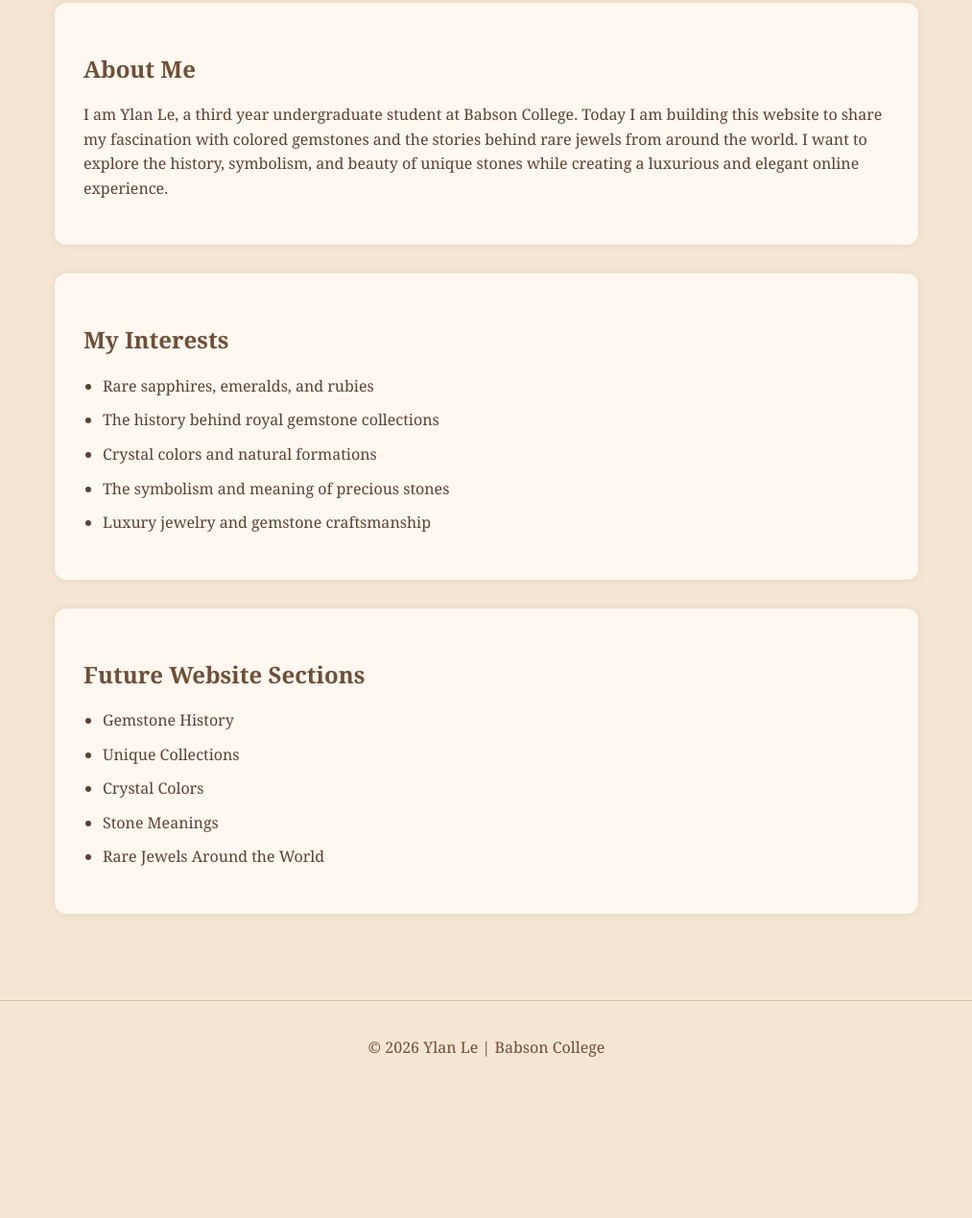
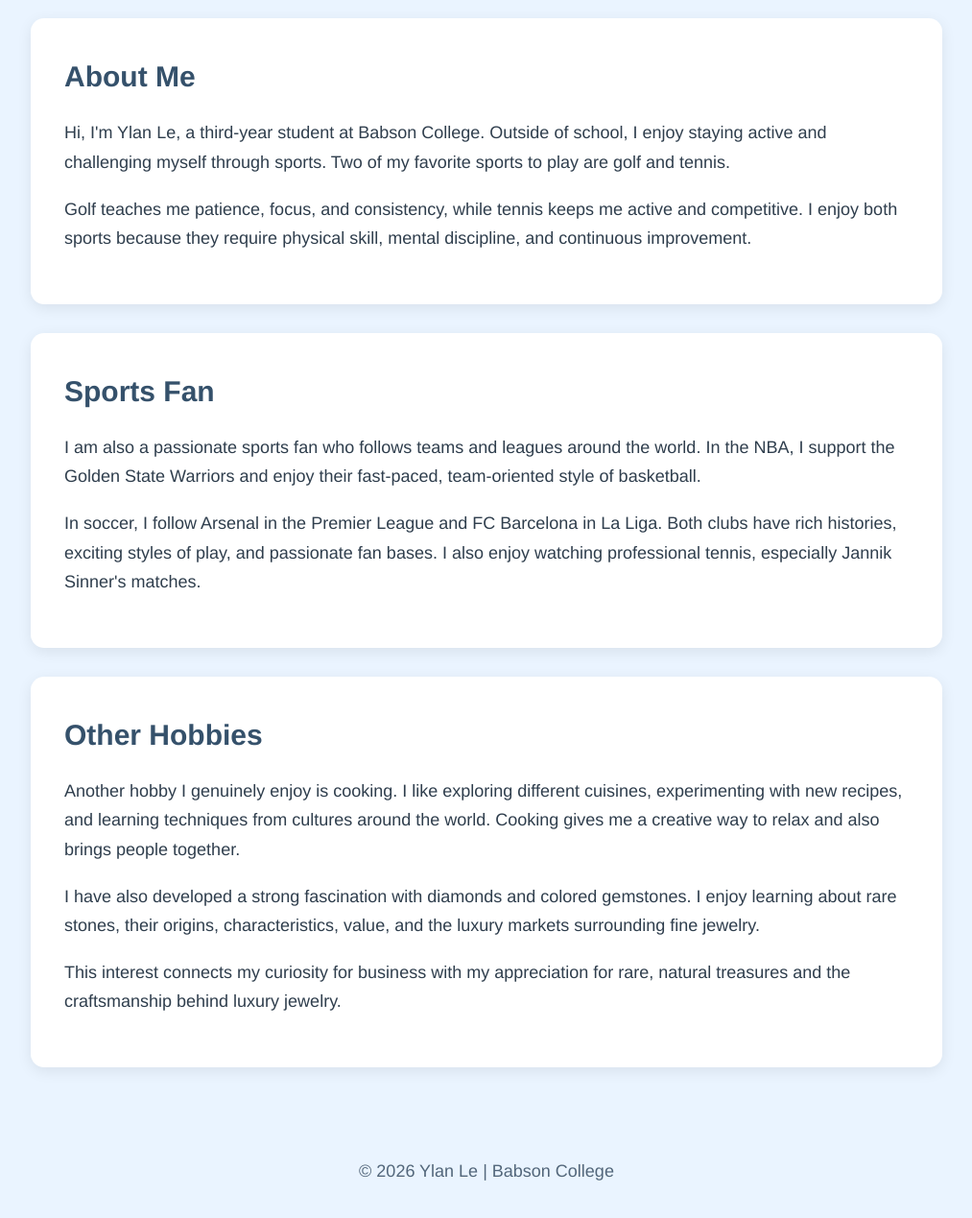
Before and after one commit to ylanle/ylanle.github.io, a plain HTML site: page index.html in a window 1280 px wide. Shown: the part 323-1592 px from the top of the page at 96% size, without its empty margins (133-1146 px from the left). Before the commit the page ends 1464 px from the top, so only its background shows below. Drawn offline with Linux system fonts and the light colour scheme.

Commit message:
Update index.html

```diff
--- a/index.html
+++ b/index.html
@@ -3,70 +3,68 @@
 <head>
   <meta charset="UTF-8">
   <meta name="viewport" content="width=device-width, initial-scale=1.0">
-  <title>Ylan Le | Gemstone Collection</title>
+  <title>Ylan Le | Personal Website</title>
 
   <style>
     body {
       margin: 0;
-      font-family: Georgia, serif;
-      background-color: #f5e6d3;
-      color: #5c4033;
-      line-height: 1.6;
+      font-family: "Helvetica Neue", Arial, sans-serif;
+      background-color: #eaf4ff;
+      color: #2f3e4d;
+      line-height: 1.7;
     }
 
     header {
-      background: #e8d5c4;
-      padding: 60px 20px;
+      background-color: #d7eaff;
       text-align: center;
-      border-bottom: 2px solid #8b5e3c;
+      padding: 70px 20px;
+      border-bottom: 2px solid #bdd8f0;
     }
 
     header h1 {
       margin: 0;
-      font-size: 48px;
-      color: #5c4033;
+      font-size: 52px;
+      font-weight: 300;
       letter-spacing: 2px;
     }
 
     header p {
       margin-top: 15px;
       font-size: 20px;
-      color: #6f4e37;
+      color: #52667a;
     }
 
     main {
-      max-width: 900px;
-      margin: 40px auto;
-      padding: 20px;
+      max-width: 950px;
+      margin: 45px auto;
+      padding: 0 20px;
     }
 
     section {
-      background-color: #fff8f0;
-      padding: 30px;
+      background-color: white;
+      padding: 35px;
+      border-radius: 14px;
+      box-shadow: 0 4px 15px rgba(0, 0, 0, 0.08);
       margin-bottom: 30px;
-      border-radius: 12px;
-      box-shadow: 0 0 10px rgba(92, 64, 51, 0.1);
     }
 
     h2 {
-      color: #6f4e37;
+      color: #35516b;
+      font-size: 30px;
+      margin-top: 0;
       margin-bottom: 15px;
     }
 
-    ul {
-      padding-left: 20px;
-    }
-
-    li {
-      margin-bottom: 10px;
+    p {
+      font-size: 18px;
+      margin-bottom: 18px;
     }
 
     footer {
       text-align: center;
-      padding: 20px;
-      color: #6f4e37;
-      border-top: 1px solid #d8bfa8;
-      margin-top: 40px;
+      padding: 30px;
+      color: #52667a;
+      font-size: 15px;
     }
   </style>
 </head>
@@ -75,7 +73,7 @@
 
   <header>
     <h1>Ylan Le</h1>
-    <p>Exploring the Beauty and Mystery of Colored Gemstones</p>
+    <p>Babson College Student • Sports Fan • Gemstone Enthusiast</p>
   </header>
 
   <main>
@@ -84,36 +82,53 @@
       <h2>About Me</h2>
 
       <p>
-        I am Ylan Le, a third year undergraduate student at Babson College.
-        Today I am building this website to share my fascination with colored
-        gemstones and the stories behind rare jewels from around the world.
-        I want to explore the history, symbolism, and beauty of unique stones
-        while creating a luxurious and elegant online experience.
+        Hi, I'm Ylan Le, a third-year student at Babson College. Outside of school,
+        I enjoy staying active and challenging myself through sports. Two of my
+        favorite sports to play are golf and tennis.
+      </p>
+
+      <p>
+        Golf teaches me patience, focus, and consistency, while tennis keeps me active
+        and competitive. I enjoy both sports because they require physical skill,
+        mental discipline, and continuous improvement.
       </p>
     </section>
 
     <section>
-      <h2>My Interests</h2>
+      <h2>Sports Fan</h2>
 
-      <ul>
-        <li>Rare sapphires, emeralds, and rubies</li>
-        <li>The history behind royal gemstone collections</li>
-        <li>Crystal colors and natural formations</li>
-        <li>The symbolism and meaning of precious stones</li>
-        <li>Luxury jewelry and gemstone craftsmanship</li>
-      </ul>
+      <p>
+        I am also a passionate sports fan who follows teams and leagues around the world.
+        In the NBA, I support the Golden State Warriors and enjoy their fast-paced,
+        team-oriented style of basketball.
+      </p>
+
+      <p>
+        In soccer, I follow Arsenal in the Premier League and FC Barcelona in La Liga.
+        Both clubs have rich histories, exciting styles of play, and passionate fan bases.
+        I also enjoy watching professional tennis, especially Jannik Sinner's matches.
+      </p>
     </section>
 
     <section>
-      <h2>Future Website Sections</h2>
+      <h2>Other Hobbies</h2>
 
-      <ul>
-        <li>Gemstone History</li>
-        <li>Unique Collections</li>
-        <li>Crystal Colors</li>
-        <li>Stone Meanings</li>
-        <li>Rare Jewels Around the World</li>
-      </ul>
+      <p>
+        Another hobby I genuinely enjoy is cooking. I like exploring different cuisines,
+        experimenting with new recipes, and learning techniques from cultures around the
+        world. Cooking gives me a creative way to relax and also brings people together.
+      </p>
+
+      <p>
+        I have also developed a strong fascination with diamonds and colored gemstones.
+        I enjoy learning about rare stones, their origins, characteristics, value, and
+        the luxury markets surrounding fine jewelry.
+      </p>
+
+      <p>
+        This interest connects my curiosity for business with my appreciation for rare,
+        natural treasures and the craftsmanship behind luxury jewelry.
+      </p>
     </section>
 
   </main>
```
